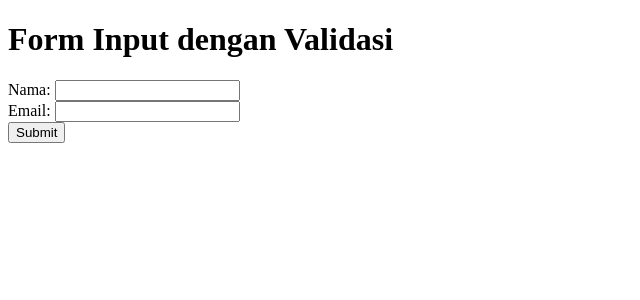
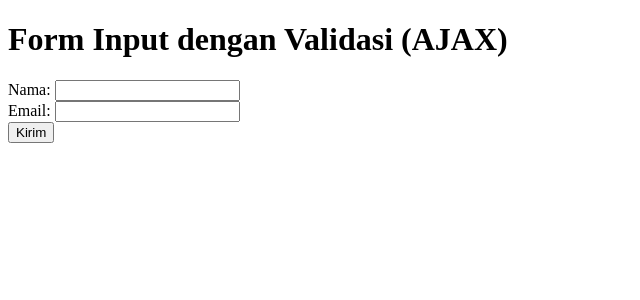
Before and after one commit to nevita275/dasarWeb, a PHP site: page /form_validasi.php in a window 1280 px wide. Shown: the top 300 px of the page, without its empty margins (0-640 px from the left). Run offline with PHP 8.4, Linux system fonts and the light colour scheme.

Commit message:
Praktikum 7_soal 7.3

```diff
--- a/P7/form_validasi.php
+++ b/P7/form_validasi.php
@@ -1,14 +1,14 @@
 <!DOCTYPE html>
 <html>
 <head>
-    <title>Form Input dengan Validasi</title>
+    <title>Form Input dengan Validasi & AJAX</title>
     <script src="https://code.jquery.com/jquery-3.6.0.min.js"></script>
 </head>
 <body>
 
-<h1>Form Input dengan Validasi</h1>
+<h1>Form Input dengan Validasi (AJAX)</h1>
 
-<form id="myForm" method="post" action="proses_validasi.php">
+<form id="myForm">
     <label for="nama">Nama:</label>
     <input type="text" id="nama" name="nama">
     <span id="nama-error" style="color: red;"></span><br>
@@ -17,12 +17,16 @@
     <input type="text" id="email" name="email">
     <span id="email-error" style="color: red;"></span><br>
 
-    <input type="submit" value="Submit">
+    <input type="submit" value="Kirim">
 </form>
+
+<div id="response" style="margin-top:10px; color:green;"></div>
 
 <script>
 $(document).ready(function() {
     $("#myForm").submit(function(event) {
+        event.preventDefault();
+
         var nama = $("#nama").val();
         var email = $("#email").val();
         var valid = true;
@@ -40,9 +44,20 @@ $(document).ready(function() {
         } else {
             $("#email-error").text("");
         }
-        if (!valid) {
-            event.preventDefault();
-            // Menghentikan pengiriman form jika validasi gagal
+
+        // Jika validasi lolos, kirim data via AJAX
+        if (valid) {
+            $.ajax({
+                url: "proses_validasi.php",
+                type: "POST",
+                data: { nama: nama, email: email },
+                success: function(response) {
+                    $("#response").html("Data berhasil dikirim!<br>Respon dari server: " + response);
+                },
+                error: function() {
+                    $("#response").html("<span style='color:red'>Terjadi kesalahan saat mengirim data.</span>");
+                }
+            });
         }
     });
 });
```
